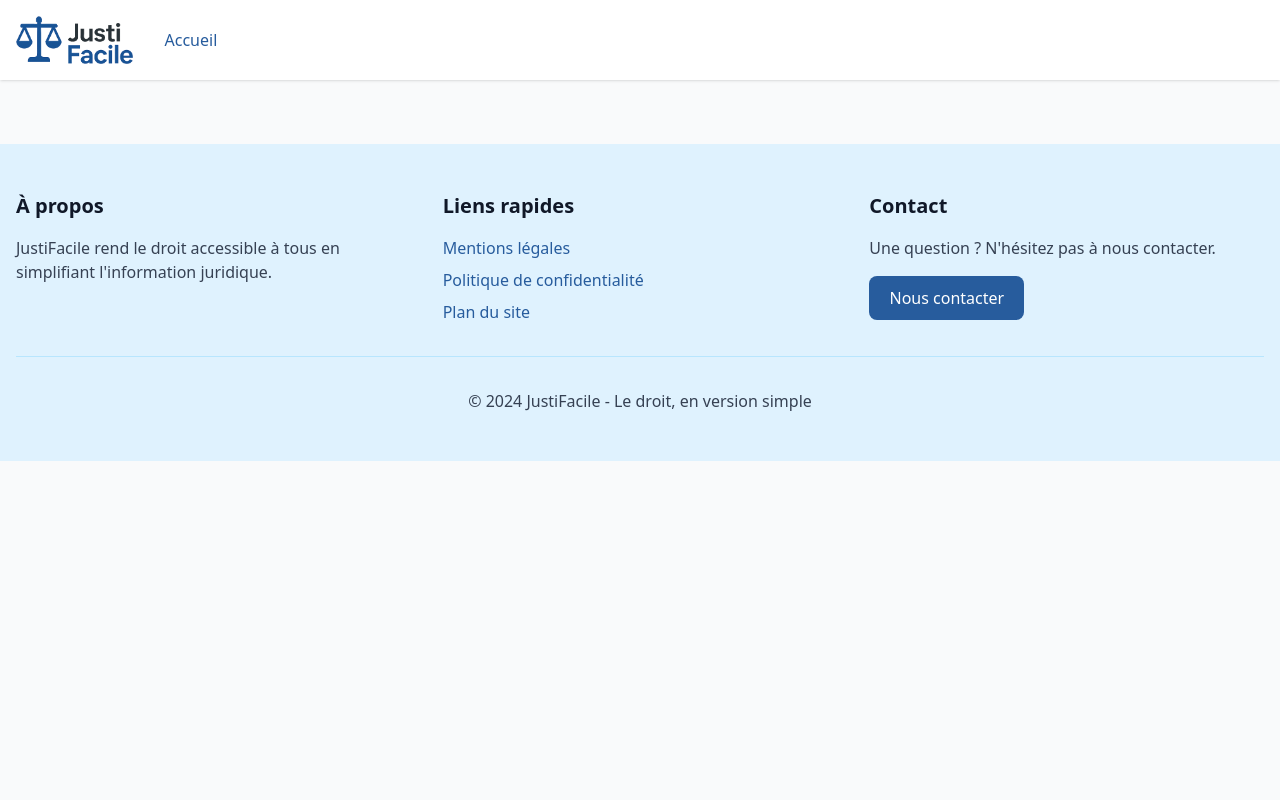
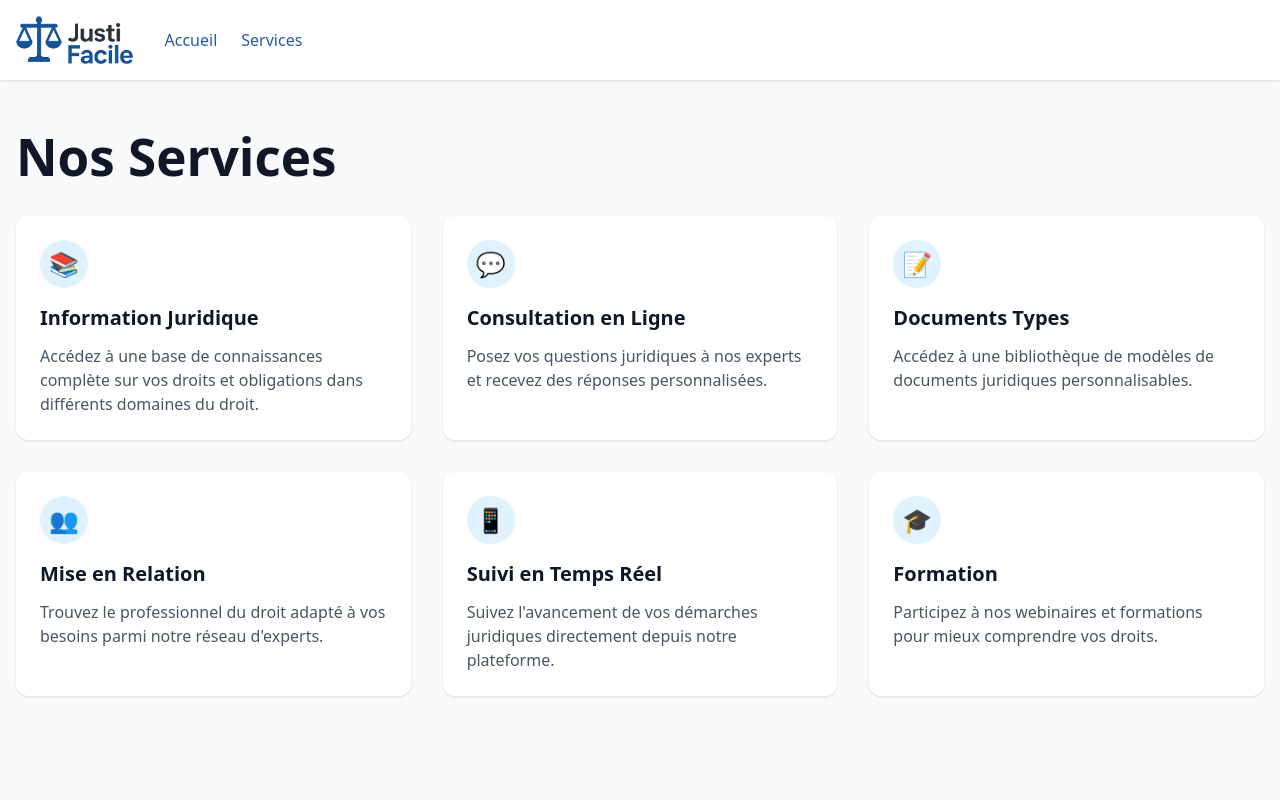
Before and after one commit to MaximeCerjak/Justi-Facile, a React (Vite) app: page /services in a window 1280 px wide. Shown: the top 800 px of the page. Built offline with nearby package versions, Linux system fonts and the light colour scheme.

Commit message:
FEAT ajout de la page services

```diff
--- a/src/App.tsx
+++ b/src/App.tsx
@@ -2,6 +2,7 @@ import React from 'react';
 import { BrowserRouter as Router, Routes, Route, Link } from 'react-router-dom';
 import SkipLink from './components/SkipLink';
 import Home from './components/Home';
+import Services from "./Services.tsx";
 
 const App = (): React.ReactElement => {
 
@@ -25,6 +26,9 @@ const App = (): React.ReactElement => {
                   <li>
                     <Link to="/" className="text-gray-700 hover:text-sky-700 transition-colors">Accueil</Link>
                   </li>
+                  <li>
+                    <Link to="/services" className="text-gray-700 hover:text-sky-700 transition-colors">Services</Link>
+                  </li>
                 </ul>
               </div>
             </div>
@@ -34,6 +38,7 @@ const App = (): React.ReactElement => {
         <main id="main-content">
           <Routes>
             <Route path="/" element={<Home />} />
+            <Route path="/services" element={<Services />} />
           </Routes>
         </main>
 
--- /dev/null
+++ b/src/Services.tsx
@@ -0,0 +1,61 @@
+import React from 'react';
+
+const Services = (): React.ReactElement => {
+    return (
+        <div className="w-full px-4 py-12">
+            <h1 className="text-4xl font-bold text-gray-900 mb-8">Nos Services</h1>
+
+            <div className="grid grid-cols-1 md:grid-cols-2 lg:grid-cols-3 gap-8">
+                <div className="bg-white rounded-xl shadow-sm p-6">
+                    <div className="w-12 h-12 bg-sky-100 rounded-full flex items-center justify-center mb-4">
+                        <span className="text-2xl">📚</span>
+                    </div>
+                    <h2 className="text-xl font-semibold text-gray-900 mb-3">Information Juridique</h2>
+                    <p className="text-gray-600">Accédez à une base de connaissances complète sur vos droits et obligations dans différents domaines du droit.</p>
+                </div>
+
+                <div className="bg-white rounded-xl shadow-sm p-6">
+                    <div className="w-12 h-12 bg-sky-100 rounded-full flex items-center justify-center mb-4">
+                        <span className="text-2xl">💬</span>
+                    </div>
+                    <h2 className="text-xl font-semibold text-gray-900 mb-3">Consultation en Ligne</h2>
+                    <p className="text-gray-600">Posez vos questions juridiques à nos experts et recevez des réponses personnalisées.</p>
+                </div>
+
+                <div className="bg-white rounded-xl shadow-sm p-6">
+                    <div className="w-12 h-12 bg-sky-100 rounded-full flex items-center justify-center mb-4">
+                        <span className="text-2xl">📝</span>
+                    </div>
+                    <h2 className="text-xl font-semibold text-gray-900 mb-3">Documents Types</h2>
+                    <p className="text-gray-600">Accédez à une bibliothèque de modèles de documents juridiques personnalisables.</p>
+                </div>
+
+                <div className="bg-white rounded-xl shadow-sm p-6">
+                    <div className="w-12 h-12 bg-sky-100 rounded-full flex items-center justify-center mb-4">
+                        <span className="text-2xl">👥</span>
+                    </div>
+                    <h2 className="text-xl font-semibold text-gray-900 mb-3">Mise en Relation</h2>
+                    <p className="text-gray-600">Trouvez le professionnel du droit adapté à vos besoins parmi notre réseau d'experts.</p>
+                </div>
+
+                <div className="bg-white rounded-xl shadow-sm p-6">
+                    <div className="w-12 h-12 bg-sky-100 rounded-full flex items-center justify-center mb-4">
+                        <span className="text-2xl">📱</span>
+                    </div>
+                    <h2 className="text-xl font-semibold text-gray-900 mb-3">Suivi en Temps Réel</h2>
+                    <p className="text-gray-600">Suivez l'avancement de vos démarches juridiques directement depuis notre plateforme.</p>
+                </div>
+
+                <div className="bg-white rounded-xl shadow-sm p-6">
+                    <div className="w-12 h-12 bg-sky-100 rounded-full flex items-center justify-center mb-4">
+                        <span className="text-2xl">🎓</span>
+                    </div>
+                    <h2 className="text-xl font-semibold text-gray-900 mb-3">Formation</h2>
+                    <p className="text-gray-600">Participez à nos webinaires et formations pour mieux comprendre vos droits.</p>
+                </div>
+            </div>
+        </div>
+    );
+};
+
+export default Services;
```
